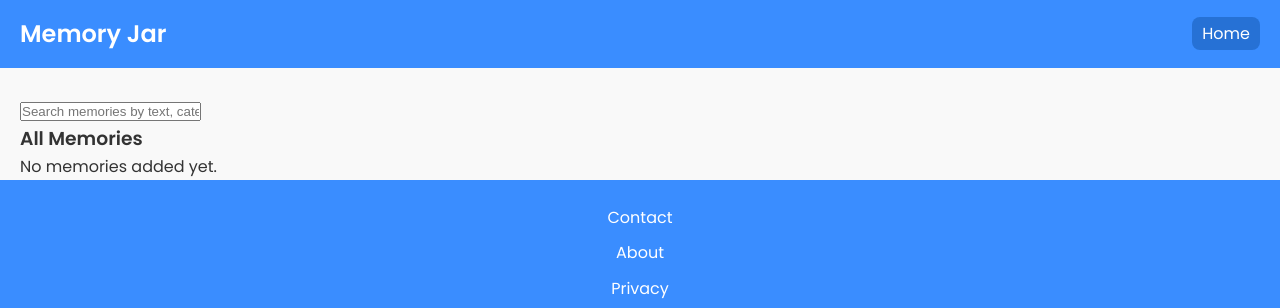
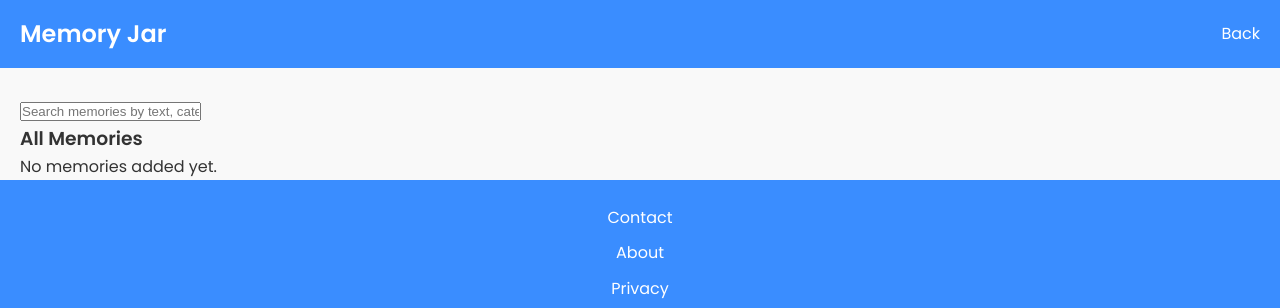
Before and after one commit to minimalfolk/memory, a plain HTML site: page memory.html in a window 1280 px wide. Shown: the top 308 px of the page. Drawn offline with Linux system fonts and the light colour scheme.

Commit message:
Update and rename all.html to memory.html

```diff
--- a/all.html
+++ b/memory.html
@@ -17,7 +17,7 @@
         </div>
       </a>
       <div class="header-actions">
-        <a href="index.html" class="user-link">Home</a>
+        <a href="index.html" class="memory-link">Back</a>
       </div>
     </div>
   </header>
```
